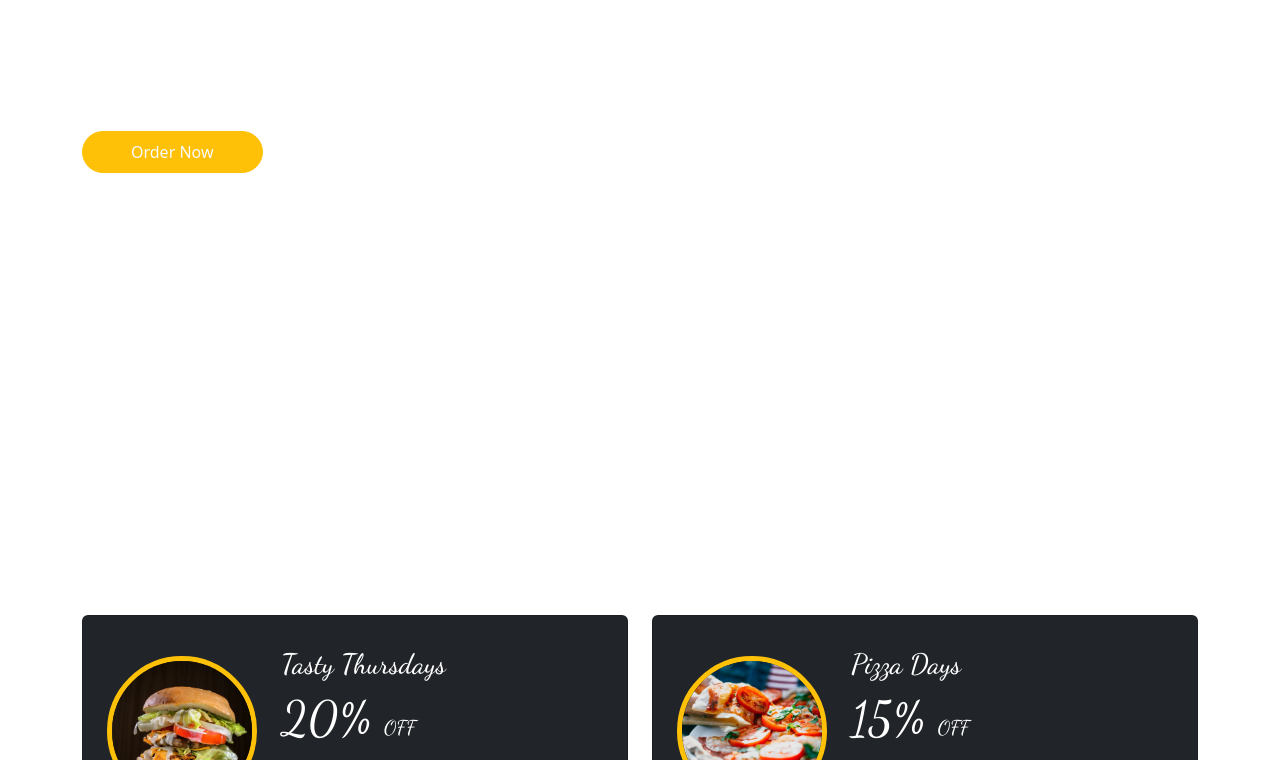
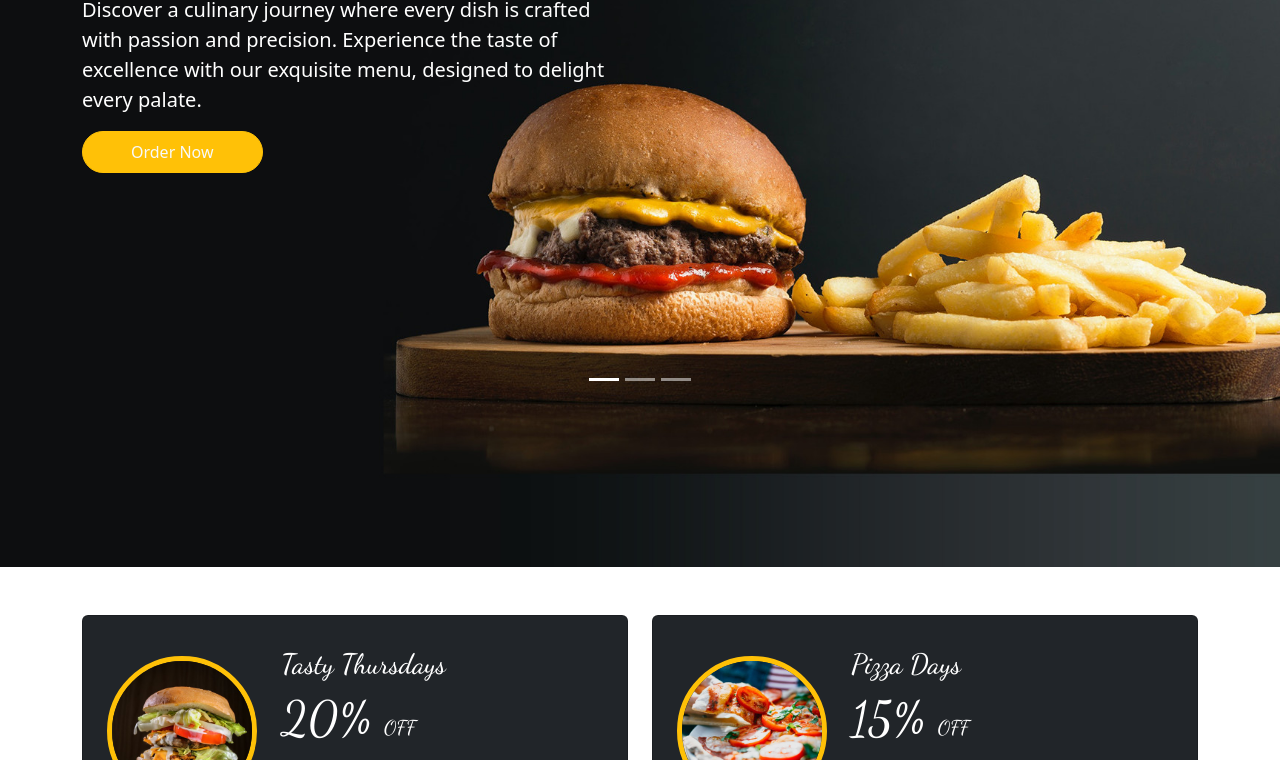
Before and after one commit to slxnwv11/restaurant--website-bootstrap., a plain HTML site: page index.html in a window 1280 px wide. Shown: the part 233-993 px from the top of the page. Drawn offline with nearby package versions, Linux system fonts and the light colour scheme; the site is published under a folder, as on GitHub Pages, so addresses that start at the root find nothing.

Commit message:
Update style.css

```diff
--- a/style.css
+++ b/style.css
@@ -5,7 +5,7 @@ body{
     overflow-x: hidden;
 }
 .hero-section{
-    background-image: url(/img/bek.jpg);
+    background-image: url(./img/bek.jpg);
     background-size: cover;
     background-position: center;
     background-repeat: no-repeat;
```
